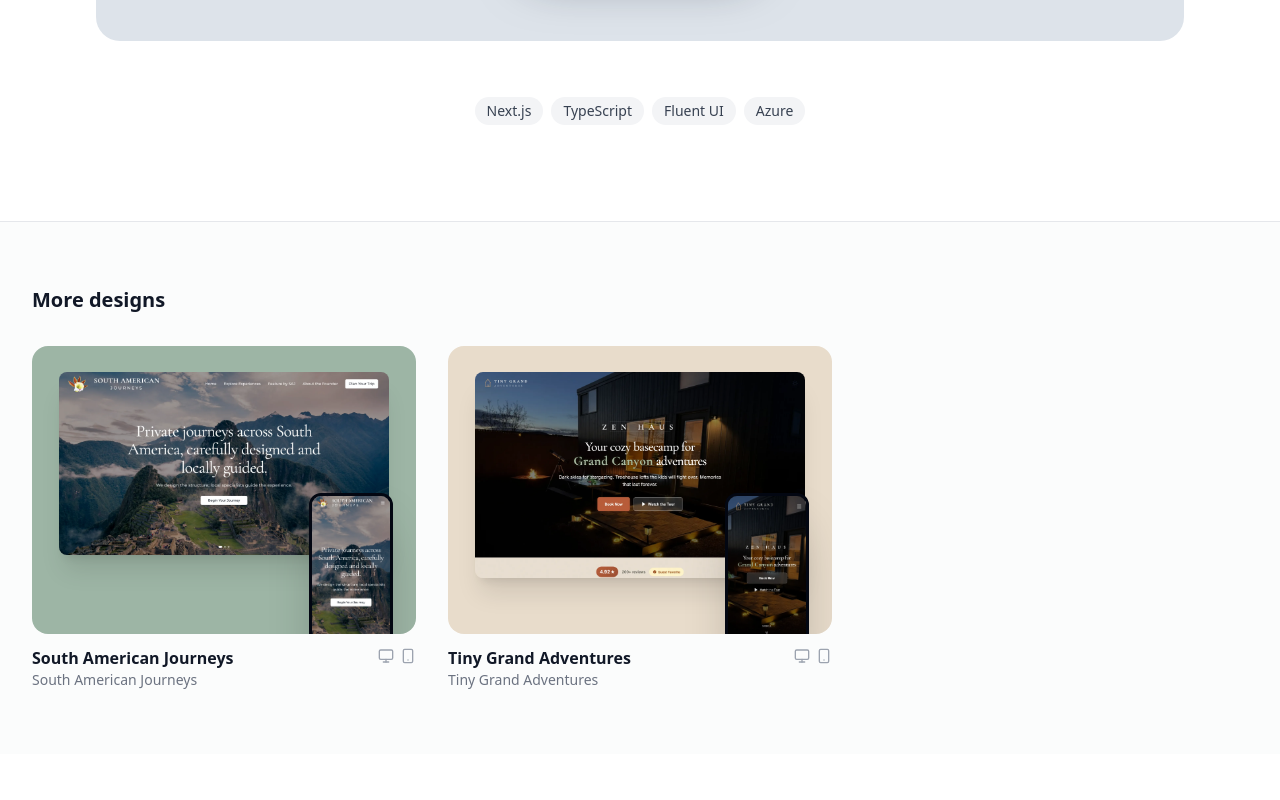
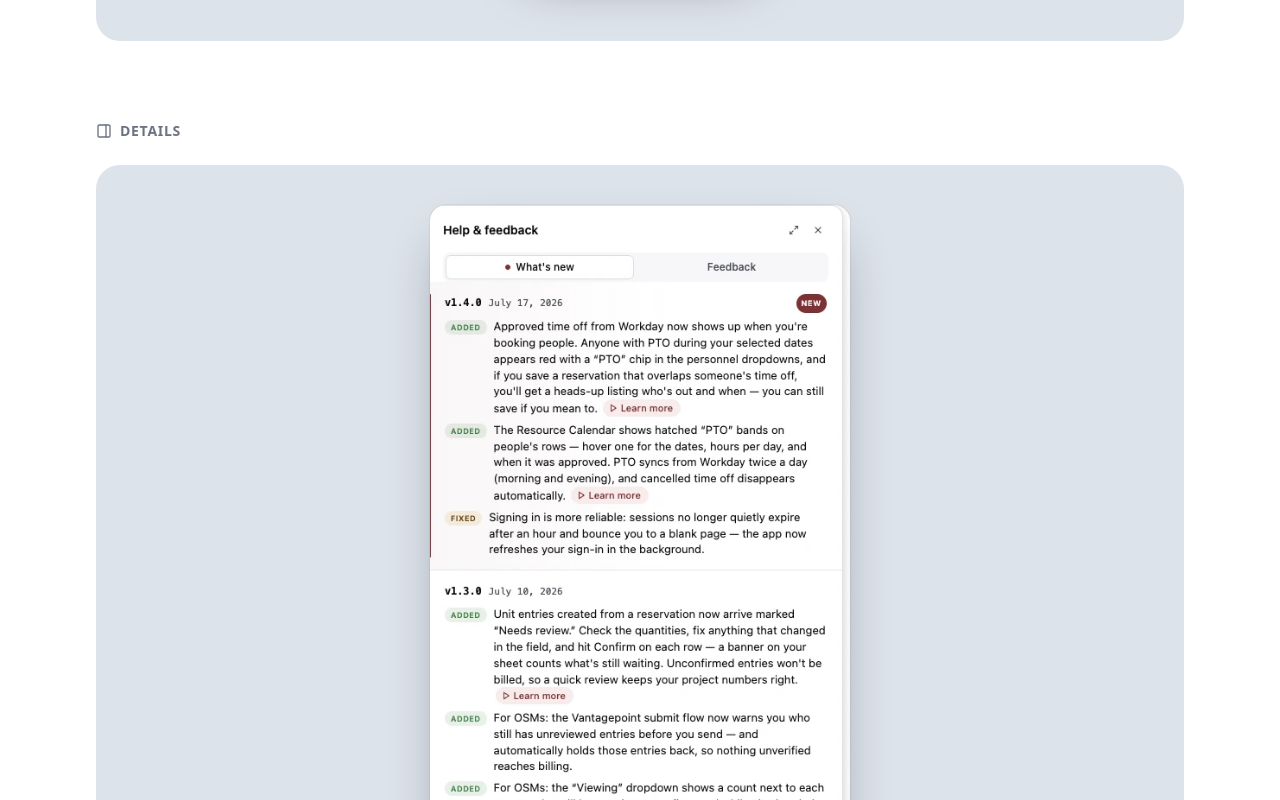
Before and after one commit to JonoSuave/Portfolio, a React (Vite) app: page /designs/resource-manager in a window 1280 px wide. Shown: the part 3060-3860 px from the top of the page. Before the commit the page ends 3814 px from the top, so only its background shows below. Built offline with nearby package versions, Linux system fonts and the light colour scheme.

Commit message:
Add Details section for frameless UI fragments; add What's New panel
Co-Authored-By: Claude Opus 5.5 <noreply@anthropic.com>

```diff
--- a/src/components/designs/DesignShot.tsx
+++ b/src/components/designs/DesignShot.tsx
@@ -1,7 +1,7 @@
 import React, { useState } from "react";
 import { Navigate, useParams } from "react-router-dom";
 import { motion } from "framer-motion";
-import { ExternalLink, Monitor, Smartphone } from "lucide-react";
+import { ExternalLink, Monitor, PanelRight, Smartphone } from "lucide-react";
 import { getDesign, publishedDesigns, shotsFor, type Shot } from "@/data/designs";
 import DesignsLayout from "./DesignsLayout";
 import DesignCard from "./DesignCard";
@@ -17,6 +17,7 @@ const DesignShot = () => {
 
   const desktop = shotsFor(design, "desktop");
   const mobile = shotsFor(design, "mobile");
+  const details = shotsFor(design, "detail");
   const heroDesktop = desktop.find((s) => !s.tall);
   const heroMobile = mobile.find((s) => !s.tall);
   // The hero already shows the lead desktop shot; don't repeat it below.
@@ -172,6 +173,37 @@ const DesignShot = () => {
           </section>
         )}
 
+        {/* Detail shots: UI fragments shown without a device frame */}
+        {details.length > 0 && (
+          <section className="mt-20">
+            <h2 className="flex items-center gap-2 text-sm font-semibold uppercase tracking-wider text-gray-500">
+              <PanelRight className="h-4 w-4" /> Details
+            </h2>
+            <div
+              className="mt-6 flex flex-wrap items-start justify-center gap-10 rounded-3xl p-6 sm:p-10"
+              style={{ backgroundColor: design.accent }}
+            >
+              {details.map((shot) => (
+                <figure key={shot.src} className="w-full max-w-[420px]">
+                  <button
+                    type="button"
+                    onClick={() => open(shot)}
+                    aria-label={`Enlarge: ${shot.alt}`}
+                    className="block w-full cursor-zoom-in overflow-hidden rounded-2xl shadow-[0_24px_50px_-18px_rgba(15,23,42,0.45)] ring-1 ring-black/5"
+                  >
+                    <img src={shot.src} alt={shot.alt} loading="lazy" className="block w-full" />
+                  </button>
+                  {shot.caption && (
+                    <figcaption className="mt-3 text-center text-sm font-medium text-gray-800">
+                      {shot.caption}
+                    </figcaption>
+                  )}
+                </figure>
+              ))}
+            </div>
+          </section>
+        )}
+
         {/* Tags */}
         <div className="mt-14 flex flex-wrap justify-center gap-2">
           {design.tags.map((tag) => (
--- a/src/components/designs/Lightbox.tsx
+++ b/src/components/designs/Lightbox.tsx
@@ -74,9 +74,9 @@ const Lightbox = ({ shots, index, onChange }: LightboxProps) => {
               transition={{ duration: 0.2 }}
               onClick={(e) => e.stopPropagation()}
               className={
-                shot.device === "mobile"
-                  ? "mx-auto w-full max-w-[420px] rounded-2xl"
-                  : "mx-auto w-full max-w-6xl rounded-lg"
+                shot.device === "desktop"
+                  ? "mx-auto w-full max-w-6xl rounded-lg"
+                  : "mx-auto w-full max-w-[420px] rounded-2xl"
               }
             />
           </div>
--- a/src/data/designs.ts
+++ b/src/data/designs.ts
@@ -1,4 +1,5 @@
-export type Device = "desktop" | "mobile";
+/** "detail" is a UI fragment (panel, popover) shown without a device frame. */
+export type Device = "desktop" | "mobile" | "detail";
 
 export interface Shot {
   src: string;
@@ -107,6 +108,7 @@ export const designs: Design[] = [
     shots: [
       { src: `${rm}/unit-entries-desktop.webp`, alt: "Unit Entries desktop grid with frozen project columns and day grid", device: "desktop", caption: "Unit Entries: frozen project columns, scrolling day grid" },
       { src: `${rm}/reservations-desktop.webp`, alt: "Grouped reservations table with dates, counts and status", device: "desktop", caption: "Grouped reservations across projects" },
+      { src: `${rm}/whats-new-panel.webp`, alt: "In-app What's New panel listing release notes", device: "detail", caption: "In-app What's New panel: release notes written for field staff, not developers" },
       { src: `${rm}/unit-entries-mobile.webp`, alt: "Unit Entries mobile view with submission banners and week tabs", device: "mobile", caption: "Unit Entries on mobile" },
     ],
   },
```
Also changed, not shown: public/designs/resource-manager/whats-new-panel.webp (added).
